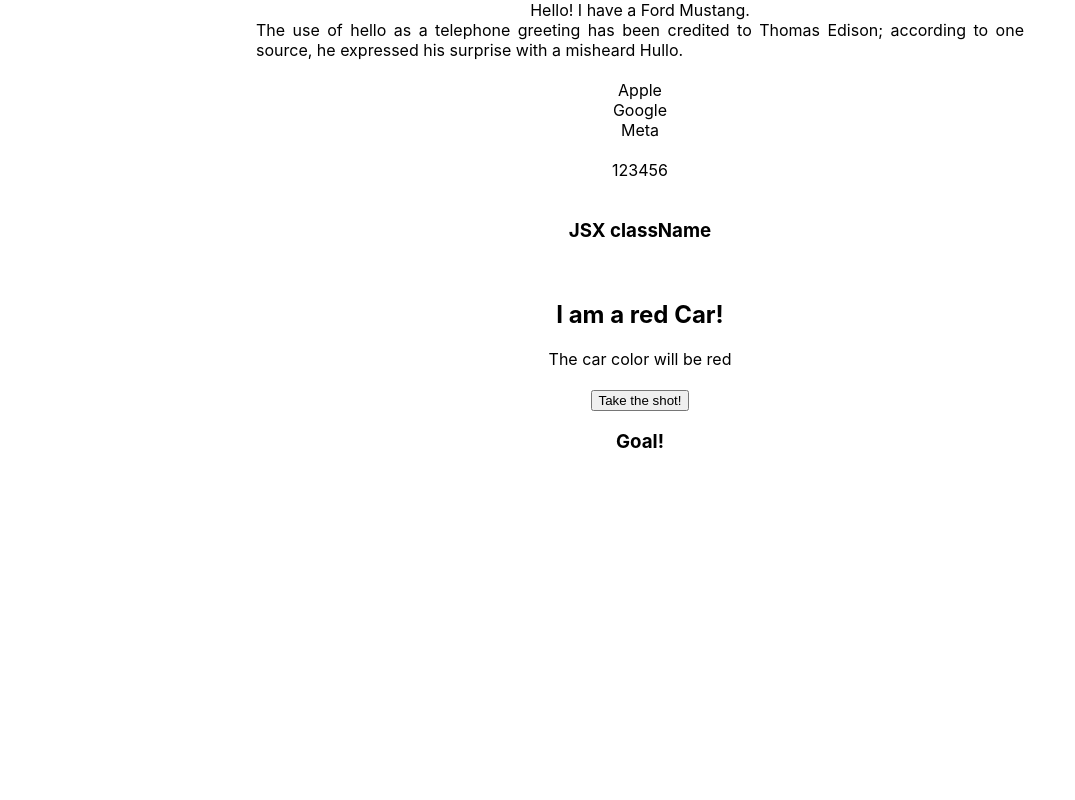
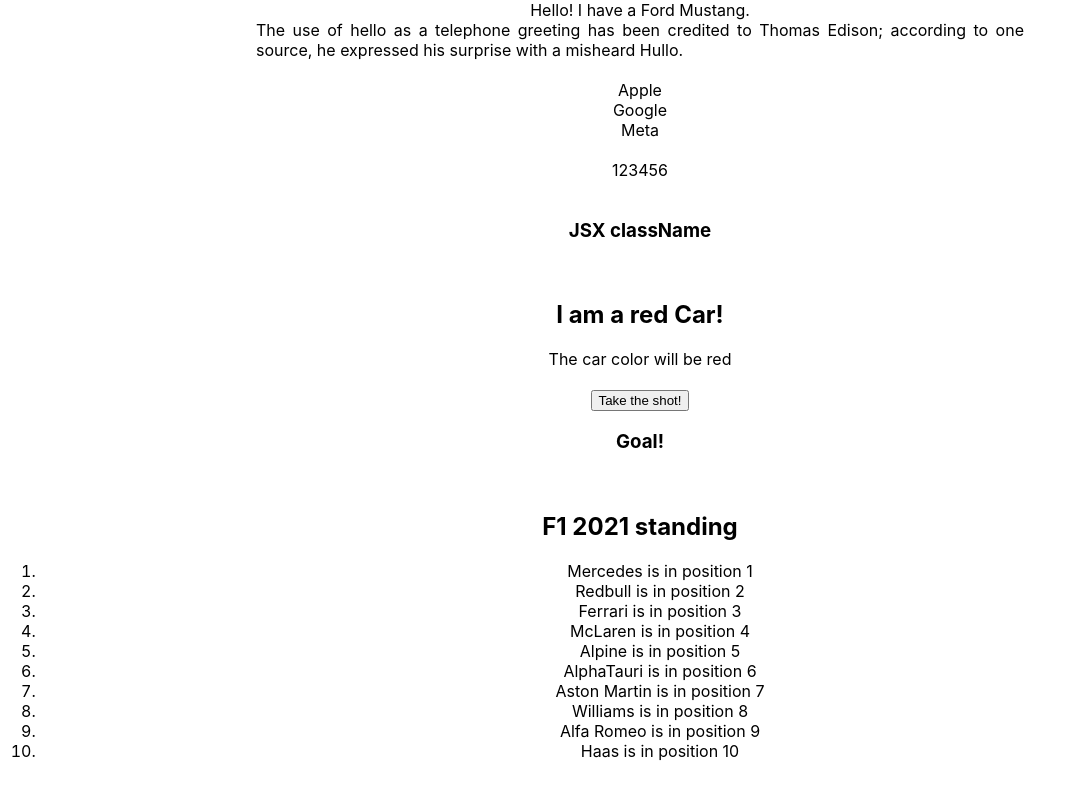
Before and after one commit to dhatwalia/react-gamma, a React (Create React App) app: page / in a window 1280 px wide. Shown: the whole page, without its empty margins (0-1075 px from the left). Built offline with nearby package versions, Linux system fonts and the light colour scheme.

Commit message:
Adds F1Garage function

```diff
--- a/src/App.js
+++ b/src/App.js
@@ -53,9 +53,32 @@
 function Goal(props) {
   const isGoal = props.isGoal;
   if (isGoal)
-    return <MadeGoal/>;
+    return <MadeGoal />;
   else
-    return <MissedGoal/>;
+    return <MissedGoal />;
+}
+
+function F1Garage() {
+  const cars = [
+    { position: 1, brand: 'Mercedes' },
+    { position: 2, brand: 'Redbull' },
+    { position: 3, brand: 'Ferrari' },
+    { position: 4, brand: 'McLaren' },
+    { position: 5, brand: 'Alpine' },
+    { position: 6, brand: 'AlphaTauri' },
+    { position: 7, brand: 'Aston Martin' },
+    { position: 8, brand: 'Williams' },
+    { position: 9, brand: 'Alfa Romeo' },
+    { position: 10, brand: 'Haas' },
+  ];
+  return (
+    <div>
+      <h2>F1 2021 standing</h2>
+      <ol>
+        {cars.map((car) => <li>{car.brand} is in position {car.position}</li>)}
+      </ol>
+    </div>
+  );
 }
 
 function App() {
@@ -78,6 +101,8 @@
       <br></br>
       <Goal isGoal={true} />
       <br></br>
+      <F1Garage />
+      <br></br>
     </div>
   );
 }
```
